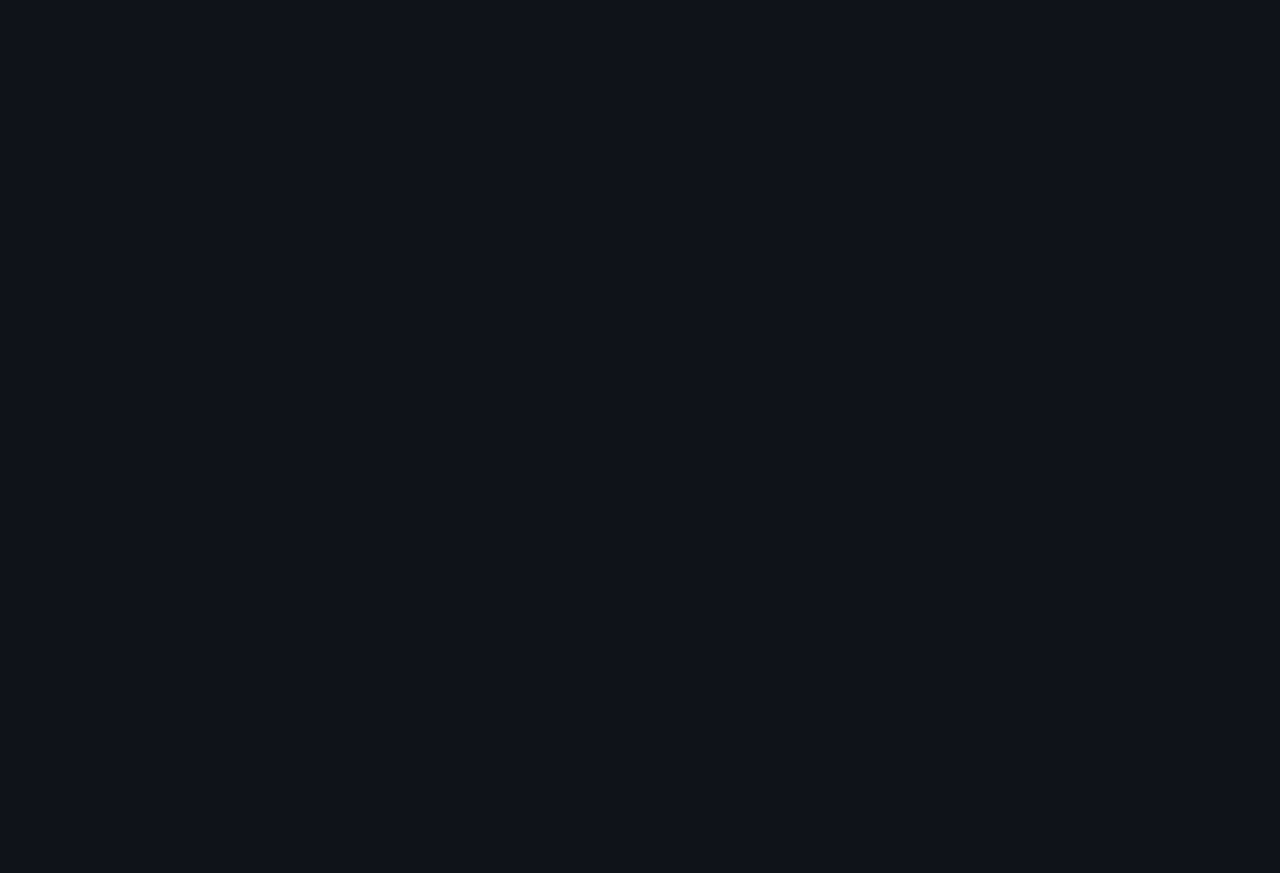
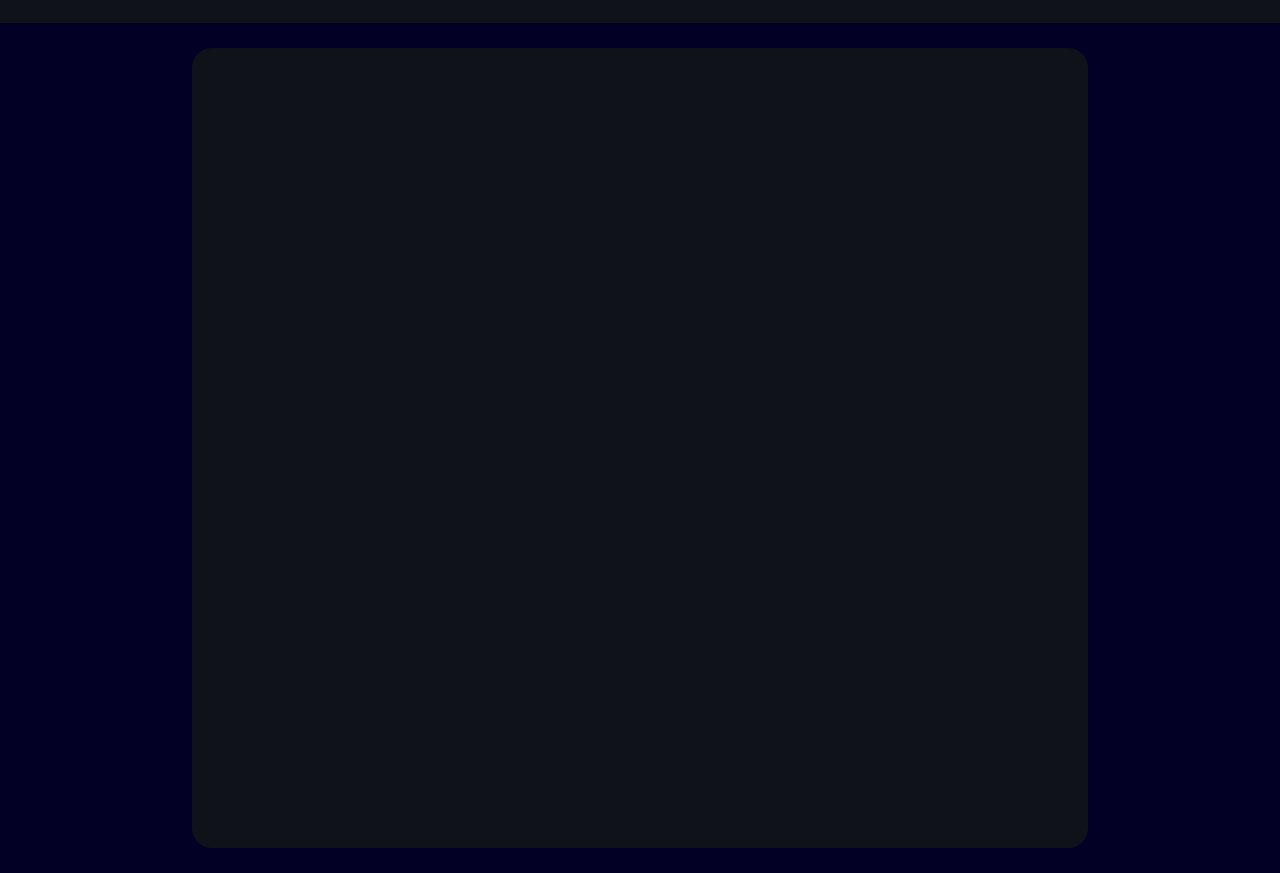
Before and after one commit to xleb321/DtreamTeam, a plain HTML site: page index.html in a window 1280 px wide. Before the commit the page ends 800 px from the top, so only its background shows below. Drawn offline with Linux system fonts and the light colour scheme.

Commit message:
2 commit Xleb

```diff
--- a/components/body/style.css
+++ b/components/body/style.css
@@ -0,0 +1,17 @@
+#MainSection{
+    width: 100%;
+    height: 850px ;
+    max-height: 90% ;
+    background: rgb(2,0,36);
+    display: flex;
+    justify-content: center ;
+    align-items: center ;
+}
+
+#MainBody{
+    background-color: white;
+    width: 70% ;
+    height: 800px ;
+    border-radius: 20px ;
+    background-color: rgb(15,19,25);
+}
--- a/components/main.css
+++ b/components/main.css
@@ -2,11 +2,7 @@ body{
     margin: 0; padding: 0;
 
     background-color:rgb(15,19,25);
-    font-size: 40px;
+    font-size: 20px;
     color: rgb(200, 200, 200);
     font-family: 'Courier New', Courier, monospace;
 }
-
-#MainSection{
-    width: 100%;
-}
--- a/index.html
+++ b/index.html
@@ -7,6 +7,7 @@
     <title>Document</title>
     <link rel="stylesheet" href="./components/main.css">
     <link rel="stylesheet" href="./components/header/style.css">
+    <link rel="stylesheet" href="./components/body/style.css">
 </head>
 <body>
     <header>
@@ -17,7 +18,9 @@
     </header>
 
     <section id="MainSection">
+        <div id="MainBody">
 
+        </div>
     </section>
 
 
```
